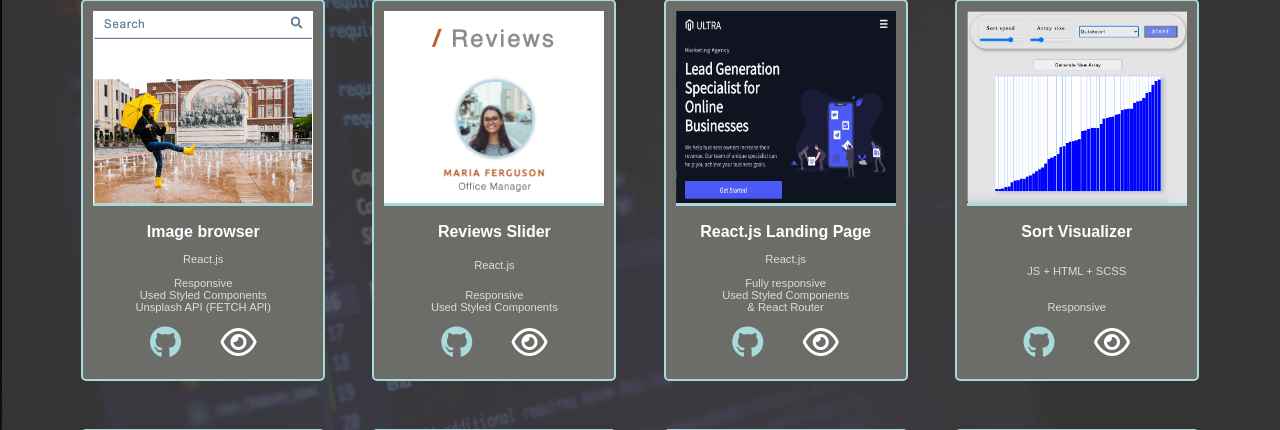
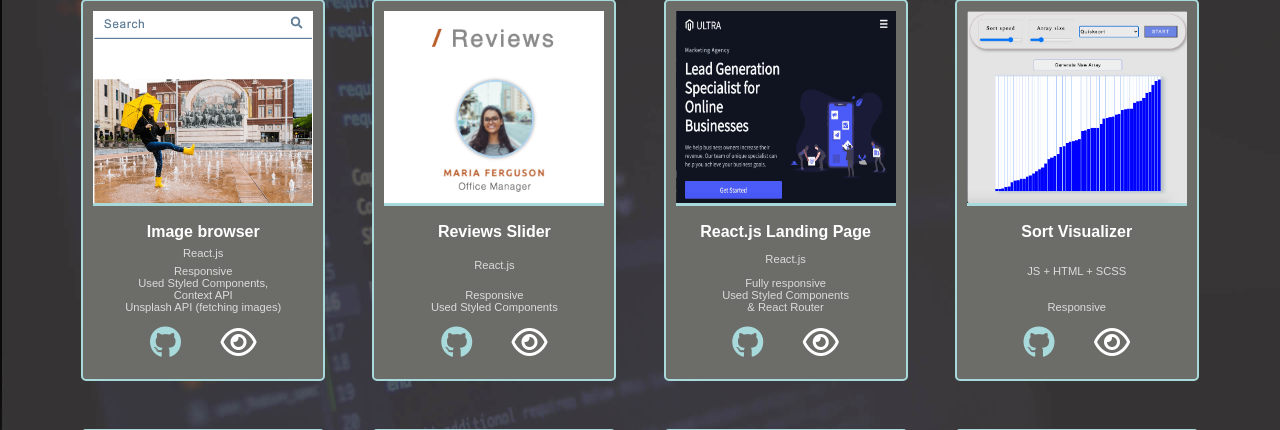
Before and after one commit to nedas-dev/job-portfolio-flask, a Flask app: page /portfolio/ in a window 1280 px wide. Shown: the part 101-531 px from the top of the page. Run offline with Flask 2, Linux system fonts and the light colour scheme; some libraries are stand-ins or nearby versions.

Commit message:
image browser desc fixed

```diff
--- a/templates/projects.html
+++ b/templates/projects.html
@@ -14,7 +14,7 @@
                 <div class="description">
                     <h4>Image browser</h4>
                     <p>React.js</p>
-                    <p>Responsive<br>Used Styled Components<br/>Unsplash API (FETCH API)</p>
+                    <p>Responsive<br>Used Styled Components,<br/>Context API<br/>Unsplash API (fetching images)</p>
                 </div>
                 <div class="buttons">
                     <a target="_blank" href="https://github.com/nedas-dev/image-browser"><i class="fab fa-github 2x"></i></a>
```
